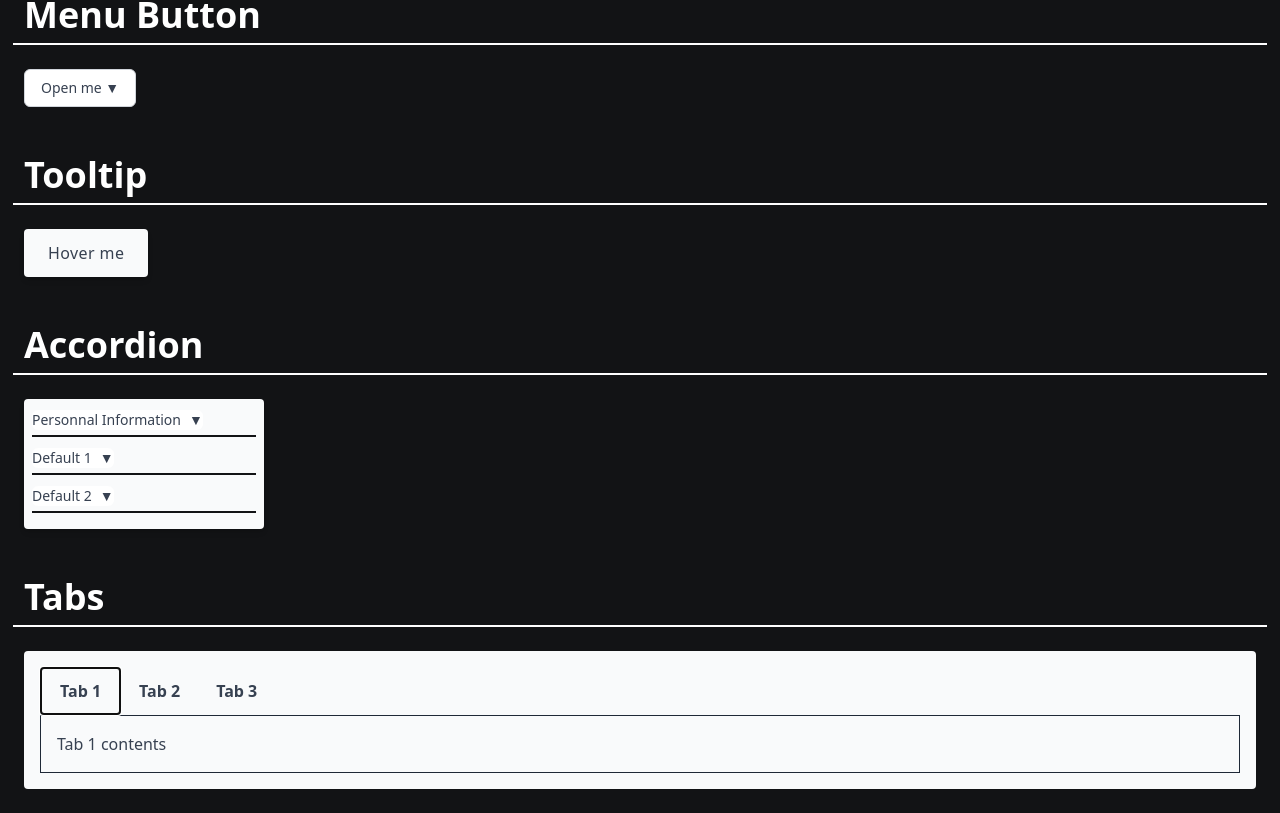
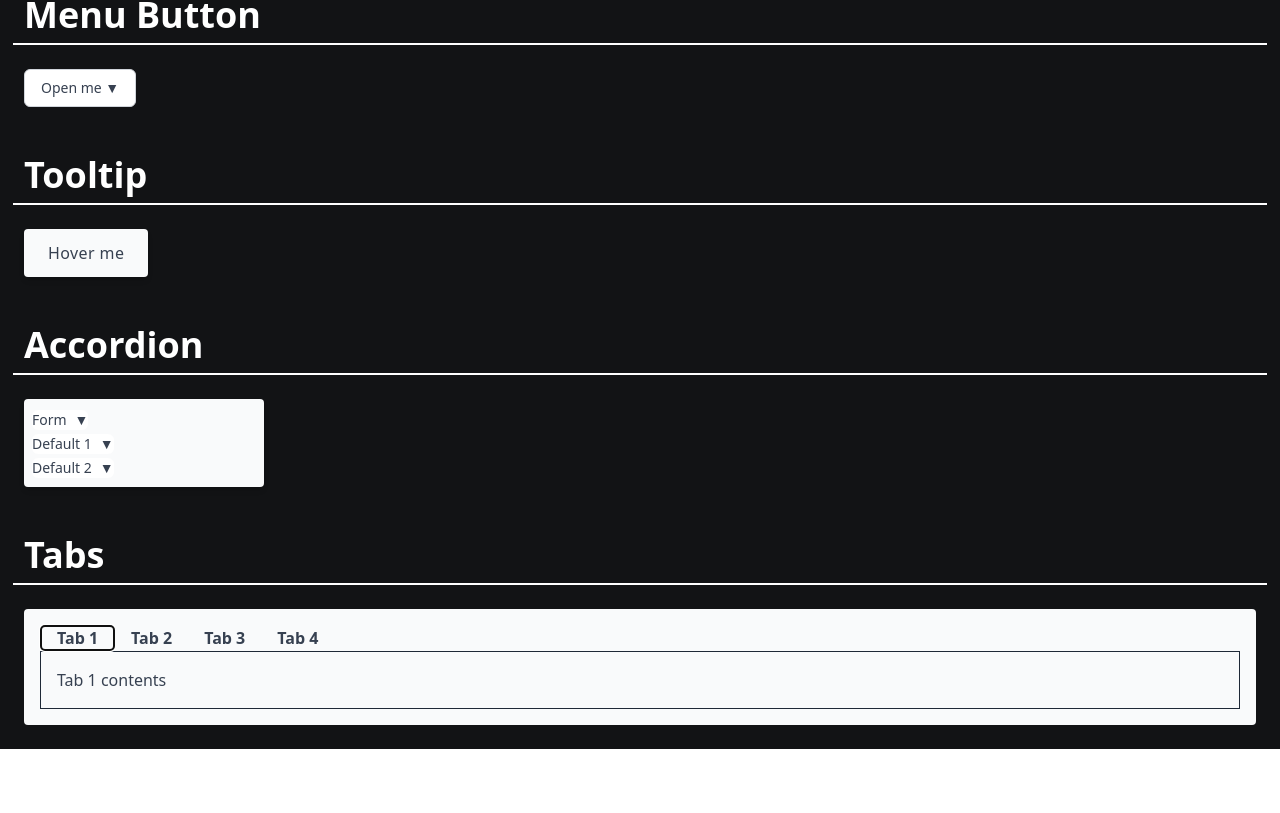
Before and after one commit to y28lyn/accessible-components, a React (Vite) app: page / in a window 1280 px wide. Shown: the part 975-1788 px from the top of the page. After the commit the page ends 1724 px from the top, so only its background shows below. Built offline with nearby package versions, Linux system fonts and the light colour scheme.

Commit message:
feat: :recycle: UITabs

```diff
--- a/src/App.tsx
+++ b/src/App.tsx
@@ -13,35 +13,13 @@ const App = () => {
     console.log(`Switch is ${checked ? "on" : "off"}`);
   };
 
-  const tabs = [
-    {
-      id: "tab1",
-      label: "Tab 1",
-      content: <div>Tab 1 contents</div>,
-    },
-    {
-      id: "tab2",
-      label: "Tab 2",
-      content: <div>Tab 2 contents</div>,
-    },
-    {
-      id: "tab3",
-      label: "Tab 3",
-      content: <div>Tab 3 contents</div>,
-    },
-  ];
-
   return (
     <>
       <header>
         <Header />
       </header>
 
-      <main
-        id="main"
-        className="
-      bg-[#121315]"
-      >
+      <main id="main" className="bg-[#121315]">
         <Title title="Switch" />
         <Switch
           label="Notifications"
@@ -59,51 +37,10 @@ const App = () => {
         <Tooltip text={"This is a tip"} button={"Hover me"} />
 
         <Title title="Accordion" />
-        <Accordion
-          id="exampleAccordion"
-          title="Example Accordion"
-          items={[
-            { id: "item1", label: "Personnal Information", type: "fieldset" },
-            { id: "item2", label: "Default 1" },
-            { id: "item3", label: "Default 2" },
-          ]}
-          fieldsetContent={
-            <>
-              <fieldset>
-                <p>
-                  <label htmlFor="name" className="text-md font-medium">
-                    Name
-                    <span aria-hidden="true">*</span>:<br></br>
-                  </label>
-                  <input
-                    type="text"
-                    name="Name"
-                    id="name"
-                    aria-required="true"
-                    className="rounded border-[1.3px] border-[#121315]"
-                  />
-                </p>
-                <p>
-                  <label htmlFor="email" className="text-md font-medium">
-                    Email
-                    <span aria-hidden="true">*</span>:<br></br>
-                  </label>
-                  <input
-                    type="text"
-                    name="Email"
-                    id="email"
-                    aria-required="true"
-                    className="rounded border-[1.3px] border-[#121315]"
-                  />
-                </p>
-              </fieldset>
-            </>
-          }
-          defaultContent={<p>This is the default content.</p>}
-        />
+        <Accordion />
 
         <Title title="Tabs" />
-        <Tabs tabs={tabs} />
+        <Tabs />
       </main>
     </>
   );
--- a/src/components/items/Accordion.tsx
+++ b/src/components/items/Accordion.tsx
@@ -1,64 +1,53 @@
-import { useState } from "react";
+import UIAccordion from "../ui/UIAccordion";
 
-interface AccordionProps {
-  id: string;
-  title: string;
-  items: {
-    id: string;
-    label: string;
-    type?: string;
-  }[];
-  fieldsetContent?: JSX.Element;
-  defaultContent?: JSX.Element;
-}
-
-const Accordion: React.FC<AccordionProps> = ({
-  id,
-  title,
-  items,
-  fieldsetContent,
-  defaultContent,
-}) => {
-  const [expandedItem, setExpandedItem] = useState<string | null>(null);
-
-  const toggleAccordion = (itemId: string) => {
-    setExpandedItem((prevItem) => (prevItem === itemId ? null : itemId));
-  };
-
+const Accordion = () => {
   return (
     <section className="p-6">
-      <div id={id} className="bg-gray-50 w-[15em] p-2 rounded shadow-md">
-        {items.map((item) => (
-          <div key={item.id}>
-            <h3>
-              <button
-                type="button"
-                aria-expanded={expandedItem === item.id}
-                aria-controls={item.id}
-                id={`${id}-${item.id}`}
-                onClick={() => toggleAccordion(item.id)}
-                className="inline-flex items-center justify-center text-sm font-medium rounded-md text-gray-700 bg-white hover:text-gray-900 focus:outline-none focus:ring-2 focus:ring-offset-2 focus:ring-blue-500"
-              >
-                <span className="mr-2">{item.label}</span>
-                {expandedItem === item.id ? "▲" : "▼"}
-              </button>
-            </h3>
-            <div className="h-[2px] bg-[#121315] mt-1 mb-2"></div>
-            <div
-              id={item.id}
-              role="region"
-              aria-labelledby={`${id}-${item.id}`}
-              className={`${expandedItem === item.id ? "" : "hidden"}`}
-            >
-              {item.type === "fieldset" ? (
-                <fieldset className="mb-2">{fieldsetContent}</fieldset>
-              ) : (
-                <div>{defaultContent}</div>
-              )}
-            </div>
-          </div>
-        ))}
-      </div>
+      <UIAccordion
+        id="exampleAccordion"
+        items={[
+          { id: "item1", label: "Form", type: "fieldset" },
+          { id: "item2", label: "Default 1" },
+          { id: "item3", label: "Default 2" },
+        ]}
+        fieldsetContent={
+          <>
+            <fieldset>
+              <p>
+                <label htmlFor="name" className="text-md font-medium">
+                  Name
+                  <span aria-hidden="true">*</span>:<br></br>
+                </label>
+                <input
+                  type="text"
+                  name="Name"
+                  id="name"
+                  aria-required="true"
+                  className="rounded border-[1.3px] border-[#121315]"
+                />
+              </p>
+              <p>
+                <label htmlFor="email" className="text-md font-medium">
+                  Email
+                  <span aria-hidden="true">*</span>:<br></br>
+                </label>
+                <input
+                  type="text"
+                  name="Email"
+                  id="email"
+                  aria-required="true"
+                  className="rounded border-[1.3px] border-[#121315]"
+                />
+              </p>
+            </fieldset>
+          </>
+        }
+        defaultContent={<p>This is the default content.</p>}
+        containerStyle="bg-gray-50 w-[15em] p-2 rounded shadow-md"
+        buttonStyle="inline-flex items-center justify-center text-sm font-medium rounded-md text-gray-700 bg-white hover:text-gray-900 focus:outline-none focus:ring-2 focus:ring-offset-2 focus:ring-blue-500"
+        labelStyle="mr-2"
+        fieldsetStyle="mb-2"
+      />
     </section>
   );
 };
--- a/src/components/items/MenuButton.tsx
+++ b/src/components/items/MenuButton.tsx
@@ -1,11 +1,11 @@
 import { useState, useRef, useEffect } from "react";
 
-interface MenuButtonProps {
+type MenuButtonProps = {
   label: string;
   menuItems: string[];
-}
+};
 
-const MenuButton: React.FC<MenuButtonProps> = ({ label, menuItems }) => {
+const MenuButton = ({ label, menuItems }: MenuButtonProps) => {
   const [isMenuOpen, setIsMenuOpen] = useState(false);
   const [focusedIndex, setFocusedIndex] = useState(-1);
   const menuButtonRef = useRef<HTMLButtonElement>(null);
--- a/src/components/items/Tabs.tsx
+++ b/src/components/items/Tabs.tsx
@@ -1,108 +1,37 @@
-import { useState, useRef, useEffect } from "react";
+import UITabs from "../ui/UITabs";
 
-interface Tab {
-  id: string;
-  label: string;
-  content: React.ReactNode;
-}
-
-interface TabsProps {
-  tabs: Tab[];
-}
-
-const Tabs: React.FC<TabsProps> = ({ tabs }) => {
-  const [activeTab, setActiveTab] = useState<string | null>(null);
-  const tabListRef = useRef<HTMLDivElement | null>(null);
-
-  useEffect(() => {
-    if (tabListRef.current) {
-      const tabs = tabListRef.current.querySelectorAll('[role="tab"]');
-      if (tabs.length > 0) {
-        (tabs[0] as HTMLButtonElement).focus();
-        setActiveTab(tabs[0].getAttribute("aria-controls"));
-      }
-    }
-  }, []);
-
-  const handleTabClick = (tabId: string) => {
-    setActiveTab(tabId);
-  };
-
-  const handleKeyDown = (event: React.KeyboardEvent) => {
-    const index = tabs.findIndex((tab) => tab.id === activeTab);
-    const lastIndex = tabs.length - 1;
-
-    switch (event.key) {
-      case "ArrowRight":
-        event.preventDefault();
-        setActiveTab(tabs[(index + 1) % tabs.length].id);
-        break;
-      case "ArrowLeft":
-        event.preventDefault();
-        setActiveTab(tabs[(index - 1 + tabs.length) % tabs.length].id);
-        break;
-      case "Home":
-        event.preventDefault();
-        setActiveTab(tabs[0].id);
-        break;
-      case "End":
-        event.preventDefault();
-        setActiveTab(tabs[lastIndex].id);
-        break;
-      default:
-        break;
-    }
-  };
+const Tabs = () => {
+  const tabs = [
+    {
+      id: "tab1",
+      label: "Tab 1",
+      content: <div>Tab 1 contents</div>,
+    },
+    {
+      id: "tab2",
+      label: "Tab 2",
+      content: <div>Tab 2 contents</div>,
+    },
+    {
+      id: "tab3",
+      label: "Tab 3",
+      content: <div>Tab 3 contents</div>,
+    },
+    {
+      id: "tab4",
+      label: "Tab 4",
+      content: <div>Tab 4 contents</div>,
+    },
+  ];
 
   return (
     <section className="p-6">
-      <div
-        role="tablist"
-        aria-labelledby="tabs-label"
-        ref={tabListRef}
-        className="bg-gray-50 rounded p-4"
-      >
-        {tabs.map((tab) => (
-          <button
-            key={tab.id}
-            role="tab"
-            aria-controls={tab.id}
-            aria-selected={activeTab === tab.id}
-            onClick={() => handleTabClick(tab.id)}
-            onKeyUp={handleKeyDown}
-            tabIndex={activeTab === tab.id ? 0 : -1}
-            className={`
-            ${activeTab === tab.id ? "border-2 border-gray-800" : "border-1"}
-            ${activeTab === tab.id ? "h-12" : "h-8"} px-4
-            font-semibold bg-gray-50 text-gray-700
-          `}
-          >
-            <span
-              style={{
-                outline: "0",
-                display: "inline-block",
-                border: "0",
-                padding: "2px",
-              }}
-            >
-              {tab.label}
-            </span>
-          </button>
-        ))}
-        {tabs.map((tab) => (
-          <div
-            key={tab.id}
-            role="tabpanel"
-            aria-labelledby={tab.id}
-            tabIndex={0}
-            className={`${
-              activeTab === tab.id ? "block" : "hidden"
-            } p-4 border border-gray-800 bg-gray-50 text-gray-700`}
-          >
-            {tab.content}
-          </div>
-        ))}
-      </div>
+      <UITabs
+        containerStyle="bg-gray-50 rounded p-4"
+        contentStyle="p-4 border border-gray-800 bg-gray-50 text-gray-700"
+        titleStyle="px-4 font-semibold bg-gray-50 text-gray-700"
+        tabs={tabs}
+      />
     </section>
   );
 };
--- /dev/null
+++ b/src/components/ui/UIAccordion.tsx
@@ -0,0 +1,71 @@
+import { useState } from "react";
+
+type AccordionProps = {
+  id: string;
+  items: {
+    id: string;
+    label: string;
+    type?: string;
+  }[];
+  fieldsetContent?: JSX.Element;
+  defaultContent?: JSX.Element;
+  containerStyle: string;
+  buttonStyle: string;
+  labelStyle: string;
+  fieldsetStyle: string;
+};
+
+const UIAccordion = ({
+  id,
+  items,
+  fieldsetContent,
+  defaultContent,
+  containerStyle,
+  buttonStyle,
+  labelStyle,
+  fieldsetStyle,
+}: AccordionProps) => {
+  const [expandedItem, setExpandedItem] = useState<string | null>(null);
+
+  const toggleAccordion = (itemId: string) => {
+    setExpandedItem((prevItem) => (prevItem === itemId ? null : itemId));
+  };
+
+  return (
+    <>
+      <div id={id} className={containerStyle}>
+        {items.map((item) => (
+          <div key={item.id}>
+            <h3>
+              <button
+                type="button"
+                aria-expanded={expandedItem === item.id}
+                aria-controls={item.id}
+                id={`${id}-${item.id}`}
+                onClick={() => toggleAccordion(item.id)}
+                className={buttonStyle}
+              >
+                <span className={labelStyle}>{item.label}</span>
+                {expandedItem === item.id ? "▲" : "▼"}
+              </button>
+            </h3>
+            <div
+              id={item.id}
+              role="region"
+              aria-labelledby={`${id}-${item.id}`}
+              className={`${expandedItem === item.id ? "" : "hidden"}`}
+            >
+              {item.type === "fieldset" ? (
+                <fieldset className={fieldsetStyle}>{fieldsetContent}</fieldset>
+              ) : (
+                <div>{defaultContent}</div>
+              )}
+            </div>
+          </div>
+        ))}
+      </div>
+    </>
+  );
+};
+
+export default UIAccordion;
--- a/src/components/ui/UISwitch.tsx
+++ b/src/components/ui/UISwitch.tsx
@@ -12,7 +12,7 @@ type Props = Omit<
   onChange: (checked: boolean) => void;
 };
 
-const Switch = ({
+const UISwitch = ({
   children,
   defaultChecked = false,
   onChange,
@@ -56,4 +56,4 @@ const Switch = ({
   );
 };
 
-export default Switch;
+export default UISwitch;
--- /dev/null
+++ b/src/components/ui/UITabs.tsx
@@ -0,0 +1,101 @@
+import { useState, useRef, useEffect } from "react";
+
+type Tab = {
+  id: string;
+  label: string;
+  content: React.ReactNode;
+  containerStyle: string;
+  titleStyle: string;
+  contentStyle: string;
+};
+
+type TabsProps = {
+  tabs: Tab[];
+};
+
+const UITabs = ({
+  tabs,
+  containerStyle,
+  titleStyle,
+  contentStyle,
+}: TabsProps & Tab) => {
+  const [activeTab, setActiveTab] = useState<string | null>(null);
+  const tabListRef = useRef<HTMLDivElement>(null);
+
+  useEffect(() => {
+    if (tabListRef.current) {
+      const tabs = tabListRef.current.querySelectorAll('[role="tab"]');
+      if (tabs.length > 0) {
+        (tabs[0] as HTMLButtonElement).focus();
+        setActiveTab(tabs[0].getAttribute("aria-controls"));
+      }
+    }
+  }, []);
+
+  const handleTabClick = (tabId: string) => {
+    setActiveTab(tabId);
+  };
+
+  const handleKeyDown = (event: React.KeyboardEvent) => {
+    const index = tabs.findIndex((tab) => tab.id === activeTab);
+    const lastIndex = tabs.length - 1;
+
+    switch (event.key) {
+      case "ArrowRight":
+        event.preventDefault();
+        setActiveTab(tabs[(index + 1) % tabs.length].id);
+        break;
+      case "ArrowLeft":
+        event.preventDefault();
+        setActiveTab(tabs[(index - 1 + tabs.length) % tabs.length].id);
+        break;
+      case "Home":
+        event.preventDefault();
+        setActiveTab(tabs[0].id);
+        break;
+      case "End":
+        event.preventDefault();
+        setActiveTab(tabs[lastIndex].id);
+        break;
+      default:
+        break;
+    }
+  };
+
+  return (
+    <>
+      <div role="tablist" ref={tabListRef} className={containerStyle}>
+        {tabs.map((tab) => (
+          <button
+            key={tab.id}
+            role="tab"
+            aria-controls={tab.id}
+            aria-selected={activeTab === tab.id}
+            onClick={() => handleTabClick(tab.id)}
+            onKeyUp={handleKeyDown}
+            tabIndex={activeTab === tab.id ? 0 : -1}
+            className={`${activeTab === tab.id ? "border-[1.5px] border-gray-800 rounded" : "border-0"}
+            ${titleStyle}`}
+          >
+            {tab.label}
+          </button>
+        ))}
+        {tabs.map((tab) => (
+          <div
+            key={tab.id}
+            role="tabpanel"
+            aria-labelledby={tab.id}
+            tabIndex={0}
+            className={`${
+              activeTab === tab.id ? "block" : "hidden"
+            } ${contentStyle}`}
+          >
+            {tab.content}
+          </div>
+        ))}
+      </div>
+    </>
+  );
+};
+
+export default UITabs;
```
Also changed, not shown: src/components/items/Title.tsx (+5 -9 lines).
